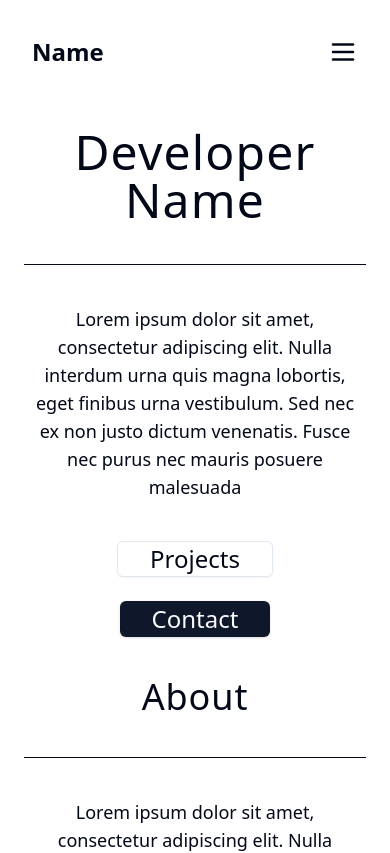
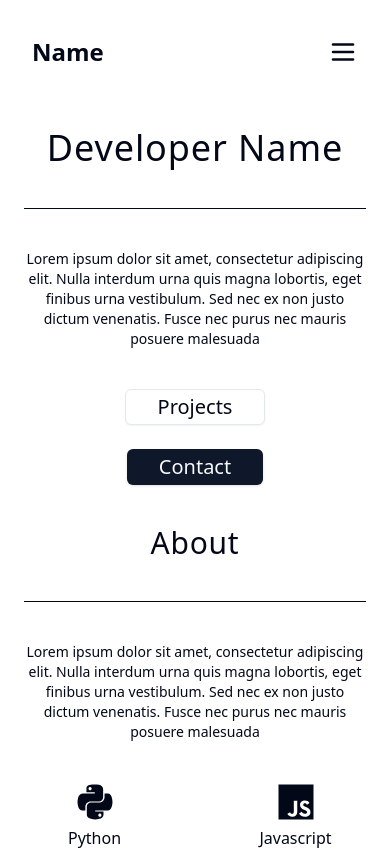
Before and after one commit to GorkemEldeniz/portfolio-website, a React (Vite) app: page / in a window 390 px wide. Shown: the top 853 px of the page. Built offline with nearby package versions, Linux system fonts and the light colour scheme.

Commit message:
responsive font-sizes setted

```diff
--- a/src/components/about.tsx
+++ b/src/components/about.tsx
@@ -5,11 +5,11 @@ import TechStack from "./tech-stack";
 const About = () => {
 	return (
 		<>
-			<h1 className='text-4xl tracking-wide'>About</h1>
+			<h1 className='text-3xl tracking-wide md:text-4xl'>About</h1>
 			<div className='flex justify-center px-6 md:px-0'>
 				<span className='h-[1px] w-full md:w-[20rem] bg-foreground'></span>
 			</div>
-			<p className='px-6 text-lg md:px-9'>
+			<p className='px-6 text-sm md:text-lg md:px-9'>
 				Lorem ipsum dolor sit amet, consectetur adipiscing elit. Nulla interdum
 				urna quis magna lobortis, eget finibus urna vestibulum. Sed nec ex non
 				justo dictum venenatis. Fusce nec purus nec mauris posuere malesuada
--- a/src/components/hero.tsx
+++ b/src/components/hero.tsx
@@ -3,24 +3,24 @@ import { Button } from "./ui/button";
 const Hero = () => {
 	return (
 		<>
-			<h1 className='text-5xl tracking-wide'>Developer Name</h1>
+			<h1 className='text-4xl tracking-wide md:text-5xl'>Developer Name</h1>
 			<div className='flex justify-center px-6 md:px-0'>
 				<span className='h-[1px] w-full md:w-[20rem] bg-foreground'></span>
 			</div>
-			<p className='px-6 text-lg md:px-9'>
+			<p className='px-6 text-sm md:text-lg md:px-9'>
 				Lorem ipsum dolor sit amet, consectetur adipiscing elit. Nulla interdum
 				urna quis magna lobortis, eget finibus urna vestibulum. Sed nec ex non
 				justo dictum venenatis. Fusce nec purus nec mauris posuere malesuada
 			</p>
 			<div className='flex flex-col items-center gap-6 md:justify-center md:flex-row'>
 				<Button
-					className='text-2xl font-light w-fit'
+					className='text-xl font-light md:text-2xl w-fit'
 					size='lg'
 					variant='outline'
 				>
 					Projects
 				</Button>
-				<Button className='text-2xl font-light w-fit' size='lg'>
+				<Button className='text-xl font-light md:text-2xl w-fit' size='lg'>
 					Contact
 				</Button>
 			</div>
```
